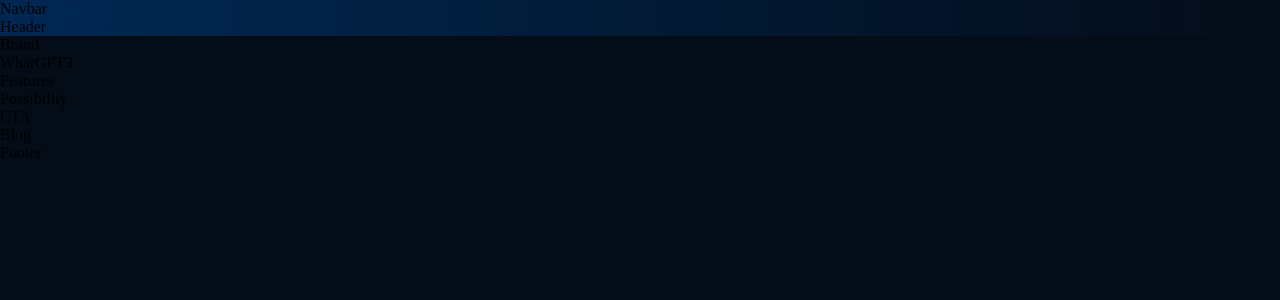
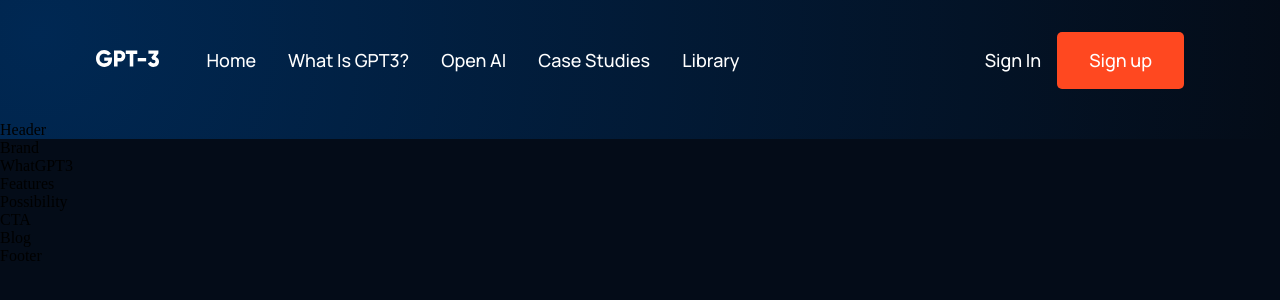
Before and after one commit to Matthew-Hurrell/gpt3, a React (Create React App) app: page / in a window 1280 px wide. Shown: the top 300 px of the page. Built offline with nearby package versions, Linux system fonts and the light colour scheme.

Commit message:
Add logic and content for Navbar component

```diff
--- a/src/components/navbar/Navbar.jsx
+++ b/src/components/navbar/Navbar.jsx
@@ -1,9 +1,53 @@
-import React from 'react';
+import React, { useState } from 'react';
+import { RiMenu3Line, RiCloseLine } from 'react-icons/ri';
 import './navbar.css';
+import logo from '../../assets/logo.svg';
+
+const Menu = () => (
+  <>
+    <p><a href="#home">Home</a></p>
+    <p><a href="#wgpt3">What is GPT3?</a></p>
+    <p><a href="#possibility">Open AI</a></p>
+    <p><a href="#features">Case Studies</a></p>
+    <p><a href="#blog">Library</a></p>
+  </>
+)
 
 const Navbar = () => {
+  const [toggleMenu, setToggleMenu] = useState(false);
+
   return (
-    <div>Navbar</div>
+    <div className='gpt3__navbar'>
+      <div className='gpt3__navbar-links'>
+        <div className='gpt3__navbar-links_logo'>
+          <img src={logo} alt="GPT3 Logo" />
+        </div>
+        <div className='gpt3__navbar-links_container'>
+          <Menu />
+        </div>
+      </div>
+      <div className='gpt3__navbar-sign'>
+        <p>Sign in</p>
+        <button type="button">Sign up</button>
+      </div>
+      <div className='gpt3__navbar-menu'>
+        {toggleMenu
+          ? <RiCloseLine color="#fff" size={27} onClick={() => setToggleMenu(!toggleMenu)} />
+          : <RiMenu3Line color="#fff" size={27} onClick={() => setToggleMenu(!toggleMenu)} />
+        }
+        {toggleMenu && (
+          <div className='gpt3__navbar-menu_container scale-up-center'>
+            <div className='gpt3__navbar-menu_container-links'>
+              <Menu />
+              <div className='gpt3__navbar-menu_container-links-sign'>
+                <p>Sign in</p>
+                <button type="button">Sign up</button>
+              </div>
+            </div>
+          </div>
+        )}
+      </div>
+    </div>
   )
 }
 
```
